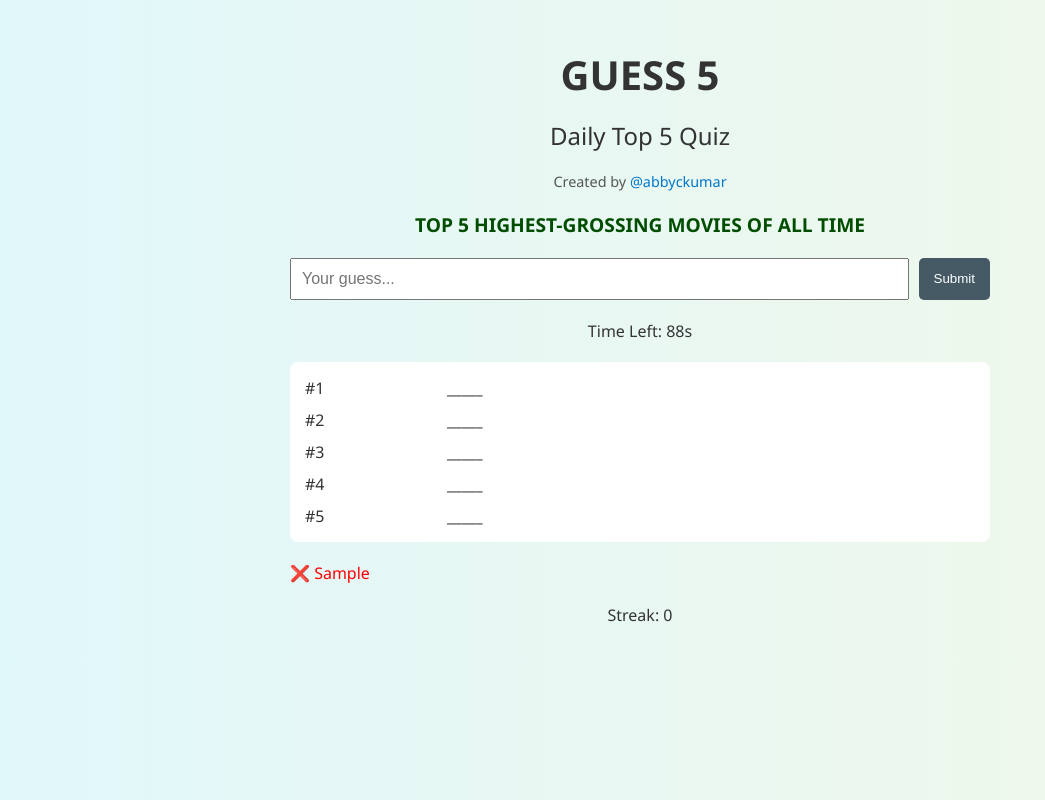
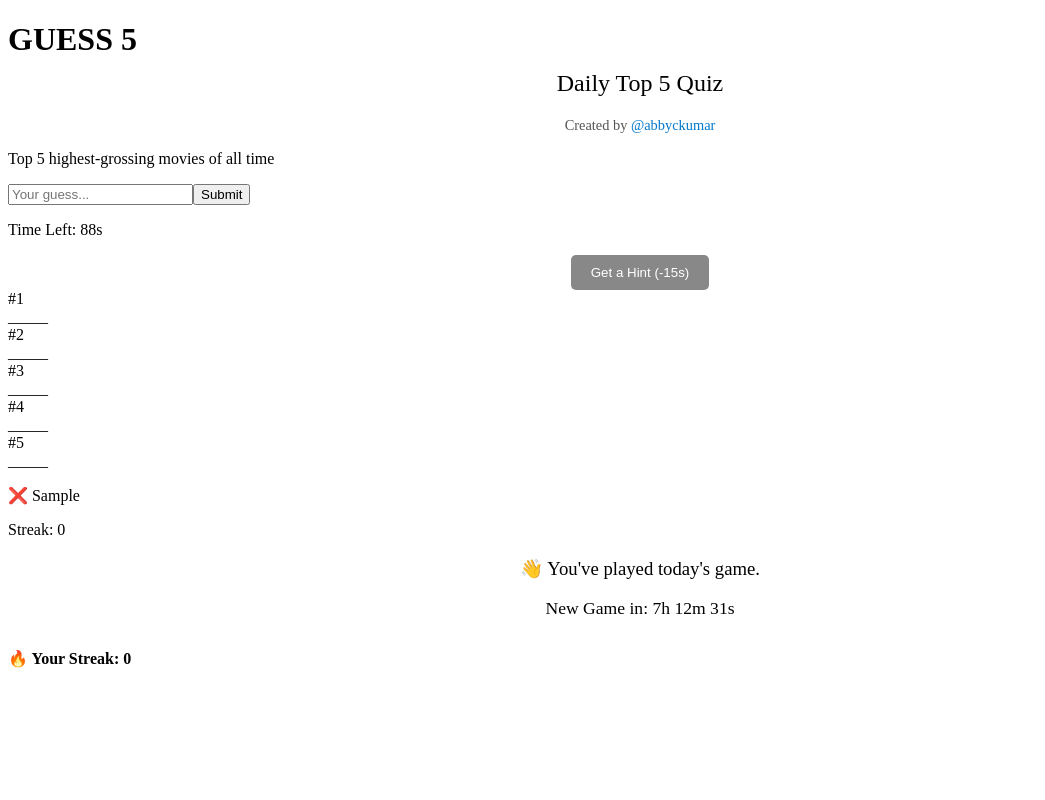
Before and after one commit to abbyckumar/testguess5, a plain HTML site: page index.html in a window 1280 px wide. Both pictures are taken after typing "Sample" into the empty fields and a click on the button "Submit". Shown: the whole page, without its empty margins (0-1045 px from the left). Drawn offline with Linux system fonts and the light colour scheme.

Commit message:
Update index.html

```diff
--- a/index.html
+++ b/index.html
@@ -5,103 +5,7 @@
   <meta name="viewport" content="width=device-width, initial-scale=1.0" />
   <title>Guess 5 - Daily Top 5 Quiz</title>
   <style>
-    body {
-      font-family: 'Segoe UI', Tahoma, Geneva, Verdana, sans-serif;
-      max-width: 700px;
-      margin: auto;
-      padding: 20px;
-      background: linear-gradient(to right, #e0f7fa, #f1f8e9);
-      color: #333;
-    }
-    h1 {
-      text-align: center;
-      font-size: 2.5rem;
-      color: #333;
-    }
-    #question {
-      font-size: 1.2rem;
-      margin-top: 20px;
-      text-align: center;
-      font-weight: bold;
-      text-transform: uppercase;
-      color: #004d00;
-    }
-    .guess-box {
-      display: flex;
-      gap: 10px;
-      justify-content: center;
-      margin-top: 20px;
-    }
-    .guess-box input {
-      flex: 1;
-      padding: 10px;
-      font-size: 1rem;
-    }
-    .guess-box button {
-      padding: 10px 15px;
-      background-color: #455a64;
-      color: white;
-      border: none;
-      border-radius: 5px;
-      cursor: pointer;
-    }
-    .top-five {
-      display: grid;
-      grid-template-columns: 1fr 4fr;
-      gap: 10px;
-      background: white;
-      padding: 15px;
-      margin-top: 20px;
-      border-radius: 8px;
-    }
-    .results {
-      margin-top: 20px;
-    }
-    .result-item.correct {
-      color: green;
-    }
-    .result-item.incorrect {
-      color: red;
-    }
-    .streak, .timer {
-      text-align: center;
-      margin-top: 20px;
-    }
-    #nextGame {
-      display: none;
-      padding: 20px;
-      background: #fff;
-      border-radius: 10px;
-      box-shadow: 0 2px 5px rgba(0,0,0,0.1);
-      text-align: center;
-      margin-top: 40px;
-    }
-    #nextGame button {
-      margin-top: 20px;
-      padding: 10px 20px;
-      background-color: #455a64;
-      color: white;
-      border: none;
-      cursor: pointer;
-      border-radius: 5px;
-    }
-    .confetti-piece {
-      position: fixed;
-      width: 10px;
-      height: 10px;
-      background-color: #f50057;
-      animation: fall 2s ease-in-out forwards;
-    }
-    @keyframes fall {
-      0% {
-        transform: translateY(-50px) rotate(0);
-        opacity: 1;
-      }
-      100% {
-        transform: translateY(100vh) rotate(360deg);
-        opacity: 0;
-      }
-    }
+    /* Styles remain the same */
   </style>
 </head>
 <body>
@@ -117,6 +21,7 @@
     <button onclick="submitGuess()">Submit</button>
   </div>
   <p class="timer">Time Left: <span id="timer">--</span></p>
+  <button id="hintButton" style="display:none; margin:auto; display:block; padding:10px 20px; background:#888; color:white; border:none; border-radius:5px; cursor:pointer;">Get a Hint (-15s)</button>
   <div class="top-five" id="topFiveGrid"></div>
   <div class="results" id="results"></div>
   <p class="streak">Streak: <span id="streak">0</span></p>
@@ -171,6 +76,18 @@ function initGame(canonicalAnswers, allAnswerMap) {
   let timerStarted = false;
   let timer;
 
+  const hintButton = document.getElementById("hintButton");
+  hintButton.addEventListener("click", () => {
+    for (let i = 0; i < 5; i++) {
+      if (!correctGuesses[i] && !revealFirstLetterHints[i]) {
+        revealFirstLetterHints[i] = true;
+        timeLeft = Math.max(0, timeLeft - 15);
+        renderTopFive(correctGuesses);
+        break;
+      }
+    }
+  });
+
   if (storedDate === today) {
     document.getElementById("guessBox").style.display = 'none';
     document.getElementById('topFiveGrid').style.display = 'none';
@@ -198,13 +115,8 @@ function initGame(canonicalAnswers, allAnswerMap) {
           timeLeft--;
           document.getElementById("timer").innerText = timeLeft + "s";
 
-          if (timeLeft === 30) {
-            for (let i = 0; i < 5; i++) {
-              if (!correctGuesses[i]) {
-                revealFirstLetterHints[i] = true;
-              }
-            }
-            renderTopFive(correctGuesses);
+          if (timeLeft === 60) {
+            hintButton.style.display = "block";
           }
 
           if (timeLeft <= 0) {
@@ -303,6 +215,7 @@ function showNextGameScreen() {
   document.getElementById("nextGame").style.display = "block";
   document.getElementById("guessBox").style.display = 'none';
   document.querySelector('.timer').style.display = 'none';
+  document.getElementById("hintButton").style.display = 'none';
 }
 
 function updateCountdown() {
@@ -319,6 +232,6 @@ function updateCountdown() {
 
 setInterval(updateCountdown, 1000);
 updateCountdown();
-</script>
+  </script>
 </body>
 </html>
```
